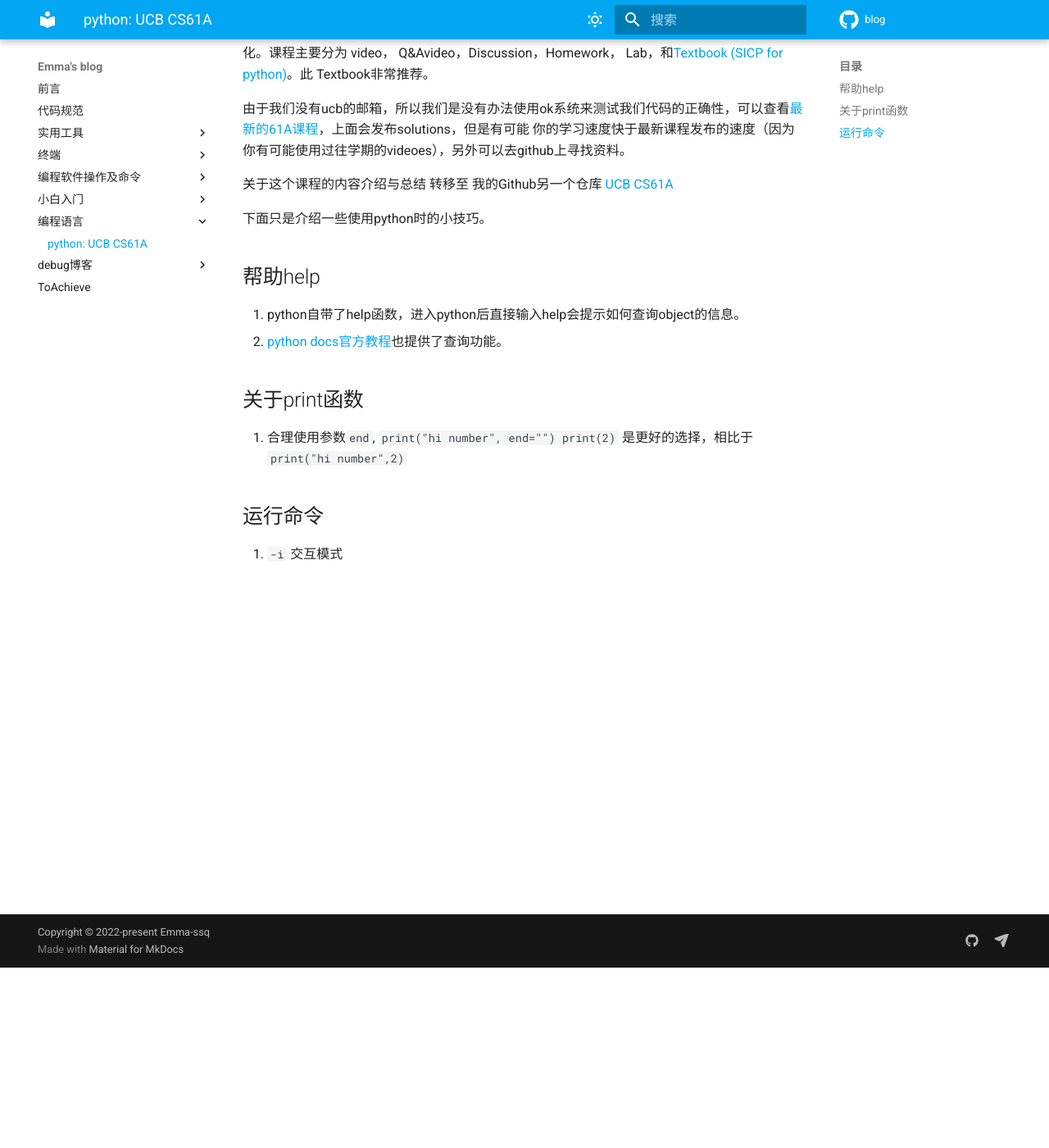
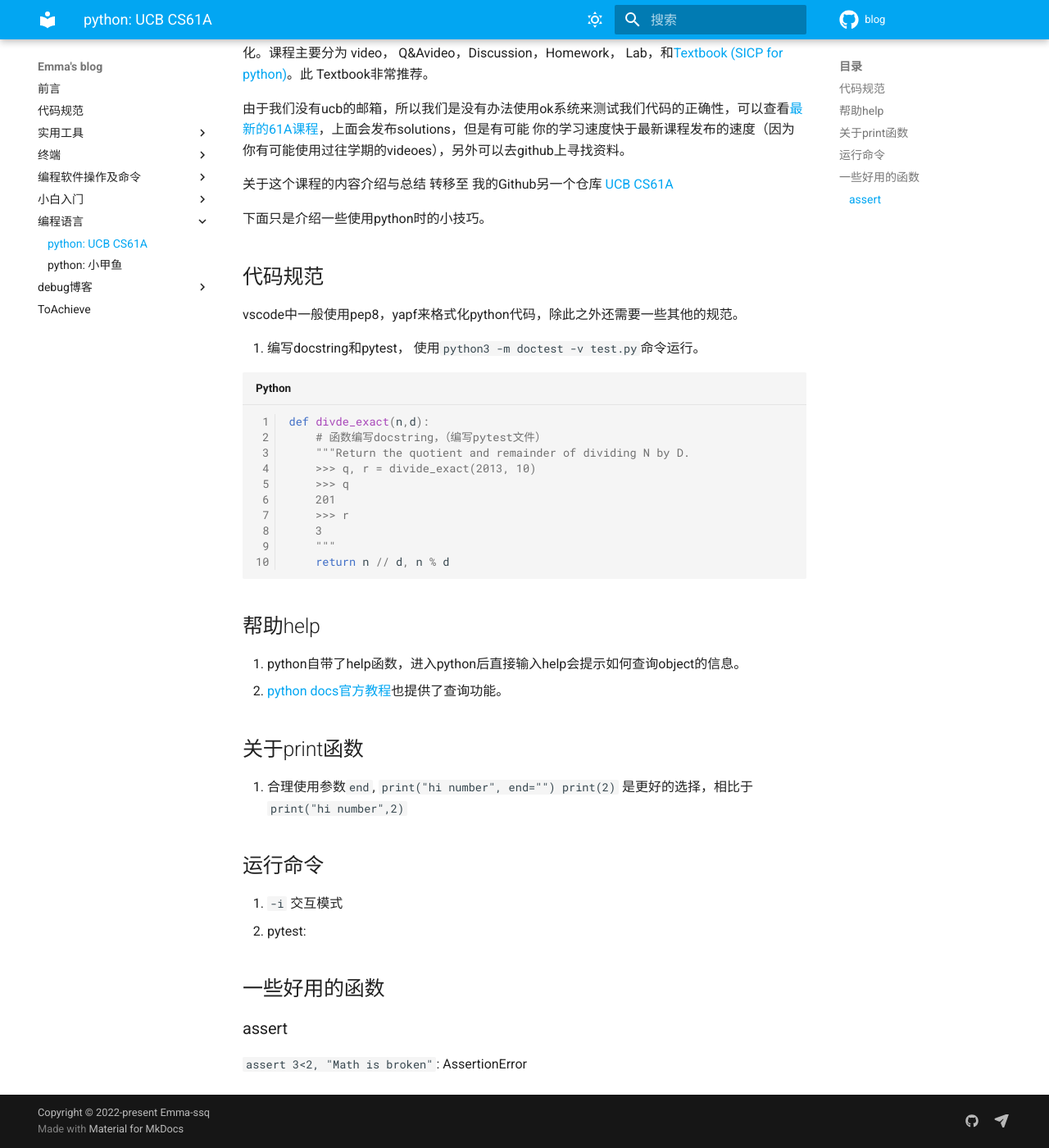
Before and after one commit to Emma-ssq/blog, an MkDocs documentation site: the page built from docs/coding language/UCB CS61A.md, in a window 1280 px wide and 1400 px high, scrolled down 220 px. Shown: the whole window at 82% size. Built offline with MkDocs 1.6.1 and Material for MkDocs 9.7.7, drawn with Linux system fonts in a browser that asks for light colours; comment, search, counter and statistics services are not loaded.

````diff
--- a/docs/coding language/UCB CS61A.md
+++ b/docs/coding language/UCB CS61A.md
@@ -8,6 +8,26 @@
 关于这个课程的内容介绍与总结 转移至 我的Github另一个仓库 [UCB CS61A](https://github.com/Emma-ssq/UCB-CS61A){:target="_blank"}
 
 下面只是介绍一些使用python时的小技巧。
+
+## 代码规范
+
+vscode中一般使用pep8，yapf来格式化python代码，除此之外还需要一些其他的规范。
+
+1. 编写docstring和pytest， 使用`python3 -m doctest -v test.py`命令运行。
+
+```python
+def divde_exact(n,d):
+    # 函数编写docstring，（编写pytest文件）
+    """Return the quotient and remainder of dividing N by D.
+    >>> q, r = divide_exact(2013, 10)
+    >>> q
+    201
+    >>> r
+    3
+    """
+    return n // d, n % d
+
+```
 
 ## 帮助help
 
@@ -21,3 +41,10 @@
 ## 运行命令
 
 1. `-i` 交互模式
+2. pytest:
+
+## 一些好用的函数
+
+### assert
+
+`assert 3<2, "Math is broken"`: AssertionError
--- a/mkdocs.yml
+++ b/mkdocs.yml
@@ -159,6 +159,7 @@
       - "MIT-Missing-Semester": "小白入门/MIT-Missing-Semester.md"
   - 编程语言:
       - "python: UCB CS61A": "coding language/UCB CS61A.md"
+      - "python: 小甲鱼": "coding language/Python fish.md"
   - debug博客:
       - "TODO": "debug博客/template.md"
       - "本地打开远程": "debug博客/本地打开远程.md"
````
Also changed, not shown: docs/coding language/Python fish.md (added, +33 -0 lines).
